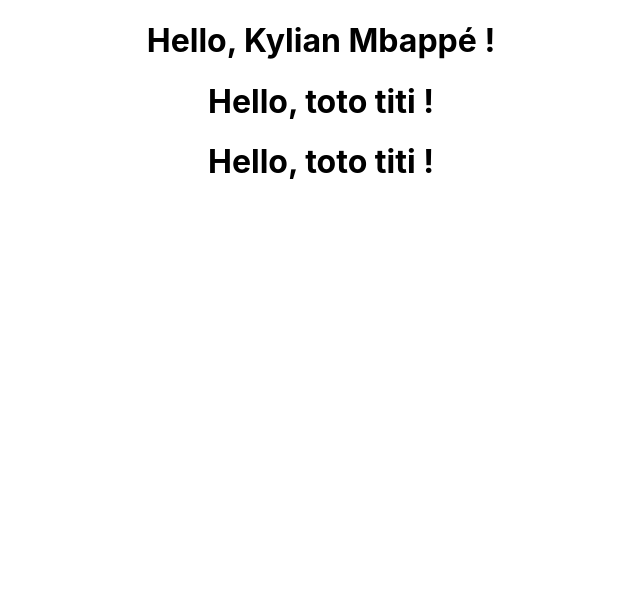
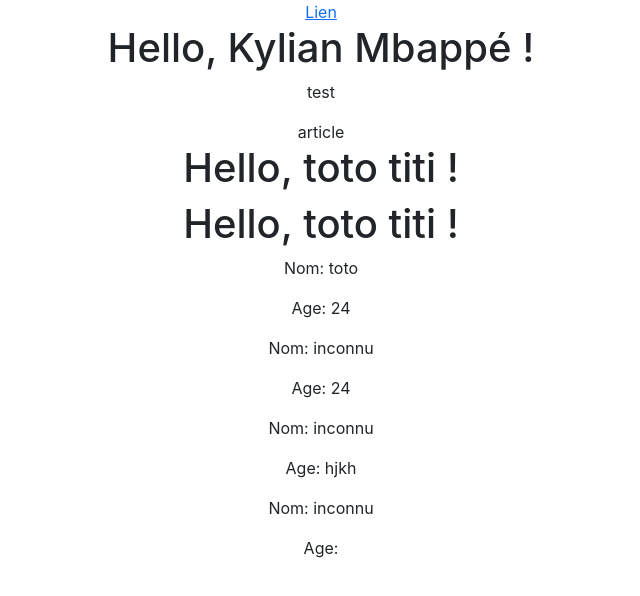
Before and after one commit to soupramanien/greta-91-2023-reactjs, a React (Create React App) app: page / in a window 1280 px wide. Shown: the top 596 px of the page, without its empty margins (319-959 px from the left). Built offline with nearby package versions, Linux system fonts and the light colour scheme.

Commit message:
méthodes de cycle de vie ajoutées

```diff
--- a/package.json
+++ b/package.json
@@ -6,6 +6,7 @@
     "@testing-library/jest-dom": "^5.16.5",
     "@testing-library/react": "^13.4.0",
     "@testing-library/user-event": "^13.5.0",
+    "bootstrap": "^5.2.3",
     "react": "^18.2.0",
     "react-dom": "^18.2.0",
     "react-scripts": "5.0.1",
--- /dev/null
+++ b/src/ActionLink.js
@@ -0,0 +1,9 @@
+export default function ActionLink(props){
+    function handleClick(event) {
+        // event.preventDefault()
+        alert("le lien a été cliqué")
+    }
+    return (
+        <a href="#" onClick={handleClick}>Lien</a>
+    )
+}
--- a/src/App.js
+++ b/src/App.js
@@ -1,6 +1,10 @@
 import logo from './logo.svg';
 import './App.css';
 import Greeting from './Greeting';
+import Person from './Person';
+import Clock from './Clock';
+import { useEffect, useState } from 'react';
+import ActionLink from './ActionLink';
 
 let user = {
   firstname: "Kylian",
@@ -10,13 +14,38 @@
   firstname: "toto",
   lastname: "titi",
 }
+function getRandom(max){
+  let num = Math.random();
+  return Math.ceil(num*max);
+}
+function App() {
+  const [num, setNum] = useState(1)
+  useEffect(() => {
+    //componentDidMount
+    const timerId = setInterval(() => setNum(getRandom(2)), 2000);
+    //componentWillUnmount
+    return ()=> clearInterval(timerId)
+  }, [])
+  let clock = null;
+  if(num == 1){
+    clock = <Clock />;
+  }
+  return (
+    <div className="container App">
+      <ActionLink/>
+      {/* {(num == 1) ? <Clock /> : null } */}
+      {clock}
 
-function App() {
-  return (
-    <div className="App">
-      <Greeting user={user}/>
+      <Greeting user={user}>
+        <p>test</p>
+        <article>article</article>
+      </Greeting>
       <Greeting user={user2}/>
       <Greeting user={{firstname:'toto', lastname:'titi'}}/>
+      <Person nom="toto" age={24}/>
+      <Person age={24}/>
+      <Person age={"hjkh"}/>
+      <Person/>
     </div>
   );
 }
--- /dev/null
+++ b/src/Clock.js
@@ -0,0 +1,41 @@
+import React from "react";
+
+export default class Clock extends React.Component{
+    constructor(props){
+        super(props)
+        this.state = {
+            date : new Date(),
+            compteur: 0
+        }
+    }
+    componentDidMount(){
+        //créer un minuteur
+        console.log("dans componentDidMount");
+        this.timerID = setInterval(() => {
+            this.setState({
+                date : new Date()
+            })
+            // this.setState(function (prevState, prevProps) {
+            //     return {compteur: prevState.compteur+1}
+            // });
+            // this.setState((prevState, prevProps)=>{
+            //     return {compteur: prevState.compteur+1}
+            // })
+            this.setState((prevState, prevProps)=>({compteur: prevState.compteur+1}))
+            // this.state.date = new Date();//interdit
+        }, 1000);
+    }
+    componentWillUnmount(){
+        console.log("dans componentWillUnmount");
+        clearInterval(this.timerID)
+    }
+
+    render(){
+        return (
+            <div>
+                <p>Il est {this.state.date.toLocaleTimeString()}</p>
+                <p>compteur: {this.state.compteur}</p>
+            </div>
+        )
+    }
+}
--- a/src/Greeting.js
+++ b/src/Greeting.js
@@ -1,6 +1,19 @@
 import {formatName} from './utils'
+/**
+ *
+ * @param {
+ *      user: user,
+ *      children: <p>test</p>
+ * } props
+ * @returns
+ */
 export default function Greeting(props)//props = {user: user}
 {
-    console.log(props);
-    return <h1>Hello, {formatName(props.user)} !</h1>
+    // console.log(props);
+    return (
+        <div>
+            <h1>Hello, {formatName(props.user)} !</h1>
+            {props.children}
+        </div>
+    )
 }
--- /dev/null
+++ b/src/Person.js
@@ -0,0 +1,20 @@
+import propTypes from 'prop-types'
+/**
+ *
+ * @param {nom: string, age:number} props
+ */
+export default function Person(props){
+    return (
+        <div>
+            <p>Nom: {props.nom}</p>
+            <p>Age: {props.age}</p>
+        </div>
+    );
+}
+Person.defaultProps = {
+    nom: "inconnu"
+}
+Person.propTypes = {
+    nom: propTypes.string,
+    age: propTypes.number.isRequired
+}
--- a/src/index.js
+++ b/src/index.js
@@ -1,5 +1,6 @@
 import React from 'react';
 import ReactDOM from 'react-dom/client';
+import 'bootstrap/dist/css/bootstrap.min.css'
 import './index.css';
 import App from './App';
 import reportWebVitals from './reportWebVitals';
```
Also changed, not shown: 1 other file (tests, documents, lock files or other folders).
